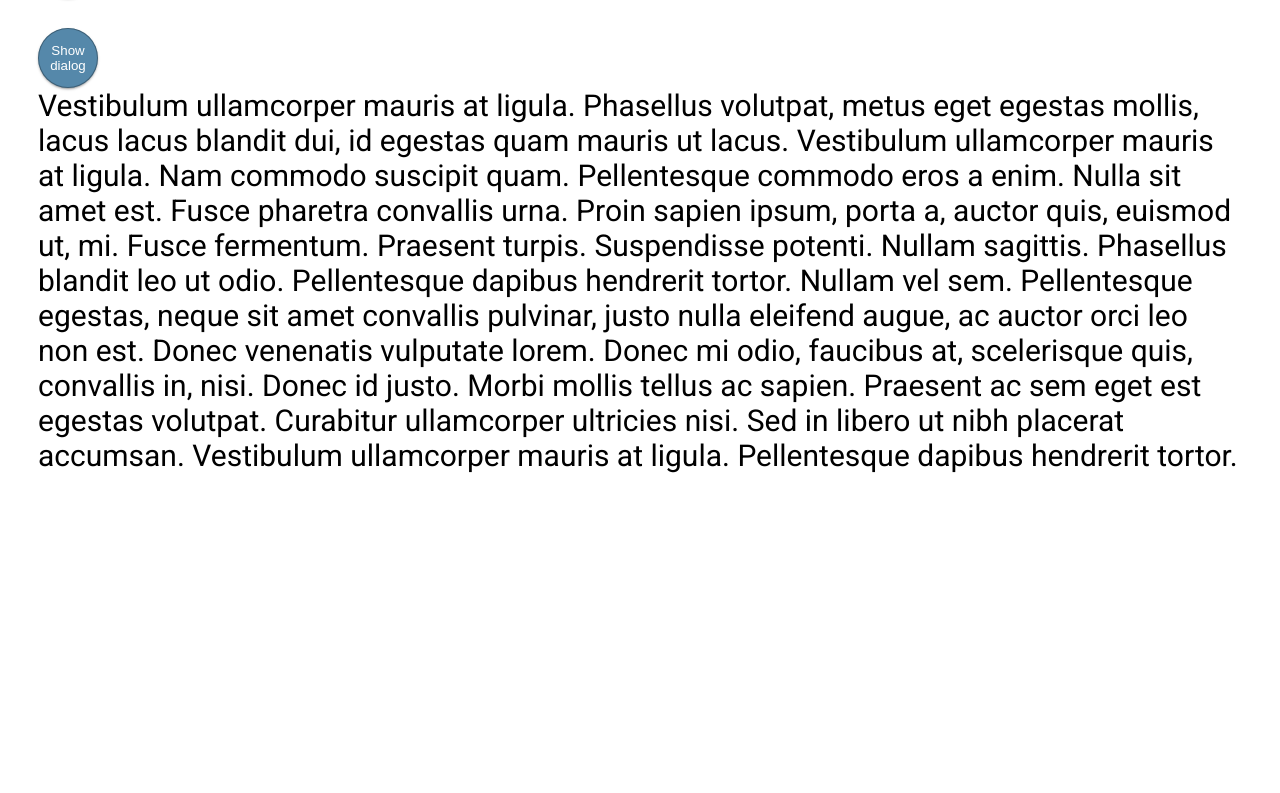
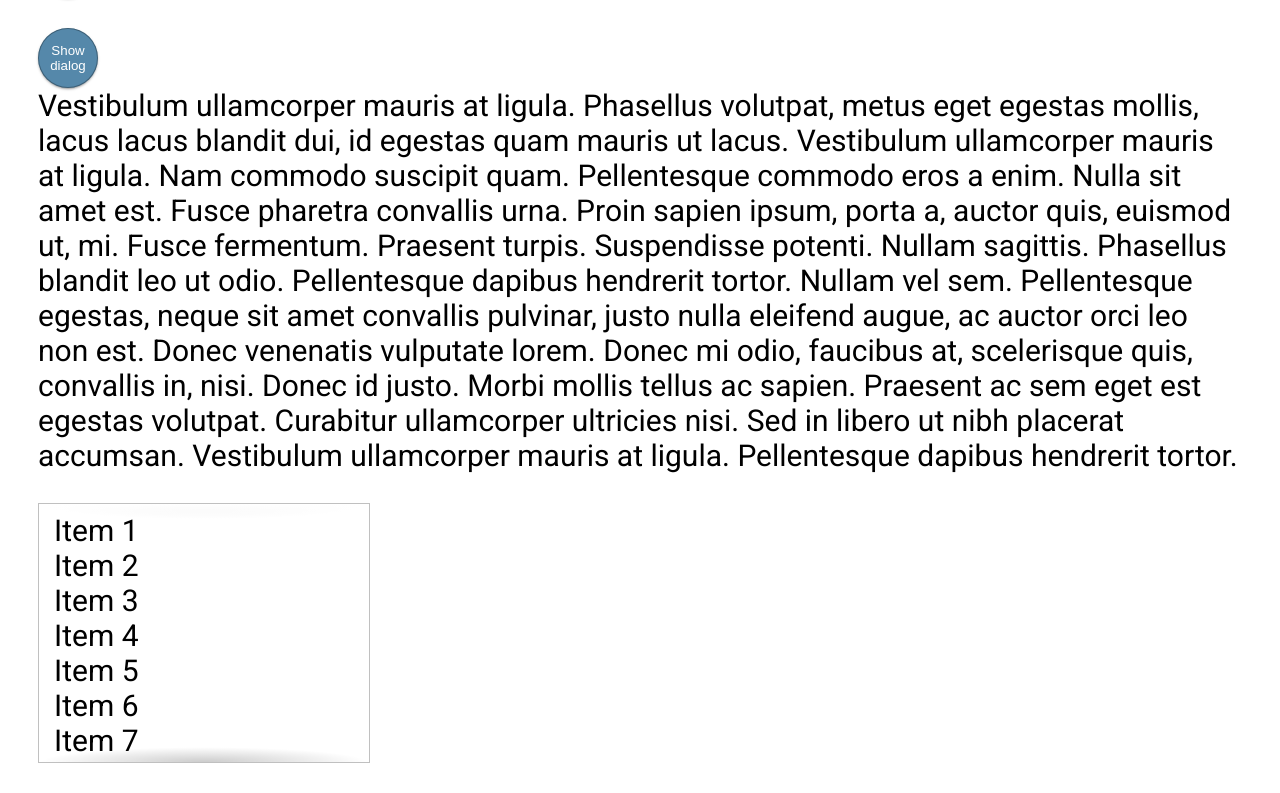
Before and after one commit to ht89/css-secrets, an Angular app: page /user-experience in a window 1280 px wide. Shown: the part 519-1312 px from the top of the page. Before the commit the page ends 1022 px from the top, so only its background shows below. Built offline with nearby package versions, Linux system fonts and the light colour scheme.

Commit message:
scroll hints

```diff
--- a/src/app/user-experience/user-experience.component.html
+++ b/src/app/user-experience/user-experience.component.html
@@ -29,3 +29,16 @@ mollis tellus ac sapien. Praesent ac sem eget est egestas volutpat. Curabitur ul
 nibh placerat accumsan. Vestibulum ullamcorper mauris at ligula. Pellentesque dapibus hendrerit tortor.</main>
 
 <dialog [ngClass]="{ 'visible': showDialog }">I'm a dialog. Click on me to dismiss</dialog>
+
+<ul>
+    <li>Item 1</li>
+    <li>Item 2</li>
+    <li>Item 3</li>
+    <li>Item 4</li>
+    <li>Item 5</li>
+    <li>Item 6</li>
+    <li>Item 7</li>
+    <li>Item 8</li>
+    <li>Item 9</li>
+    <li>Item 10</li>
+</ul>
--- a/src/app/user-experience/user-experience.component.scss
+++ b/src/app/user-experience/user-experience.component.scss
@@ -86,7 +86,7 @@ input[type="checkbox"] {
         + see the boundary of the overlay when scrolling unless the element has position: fixed or the page is not long enough for scrolling
         + cannot prevent users using the mouse to interact with the rest of the pages
     */
-    box-shadow: 0 0 0 50vmax rgba(0,0,0,.8);
+    box-shadow: 0 0 0 50vmax rgba(0, 0, 0, .8);
 }
 
 main.de-emphasized {
@@ -103,3 +103,21 @@ dialog.visible {
     position: absolute;
     top: 70%;
 }
+
+ul {
+    overflow: auto;
+    width: 10em;
+    height: 8em;
+    padding: .3em .5em;
+    border: 1px solid silver;
+    /*
+        the linear-gradient acts as a mask that covers the radial-gradient when scrolling to the top &
+        shows the radial-gradient when scrolling down
+    */
+    background: linear-gradient(white, rgba(255, 255, 255, 0)) 0 0 / 100% 50px,
+    radial-gradient(at top, rgba(0, 0, 0, .2), transparent 70%) 0 0 / 100% 15px,
+    linear-gradient(to top, white, rgba(255, 255, 255, 0)) bottom / 100% 50px,
+    radial-gradient(at bottom, rgba(0, 0, 0, .2), transparent 70%) bottom / 100% 15px;
+    background-repeat: no-repeat;
+    background-attachment: local, scroll, local, scroll; // local: applied at the top, scroll: applied when scrolling
+}
```
